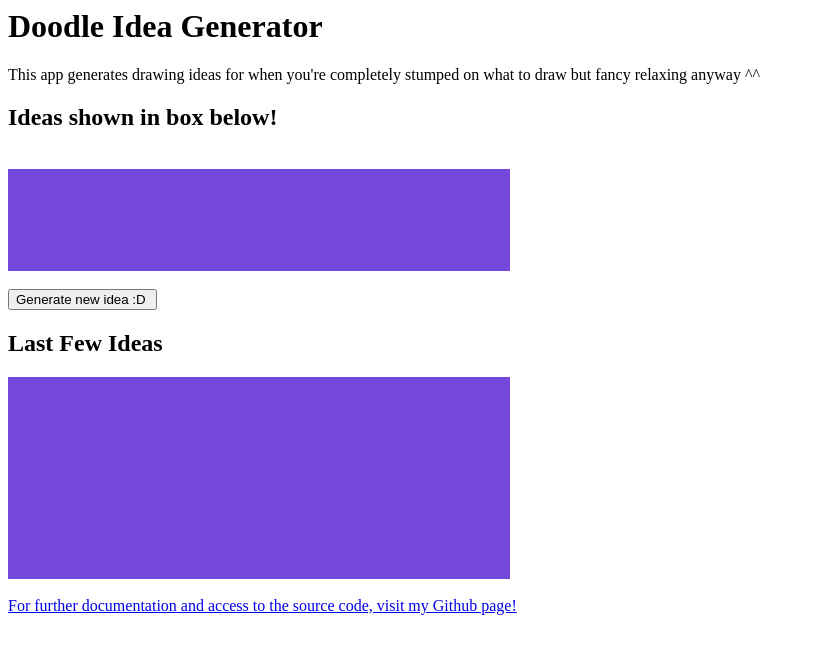
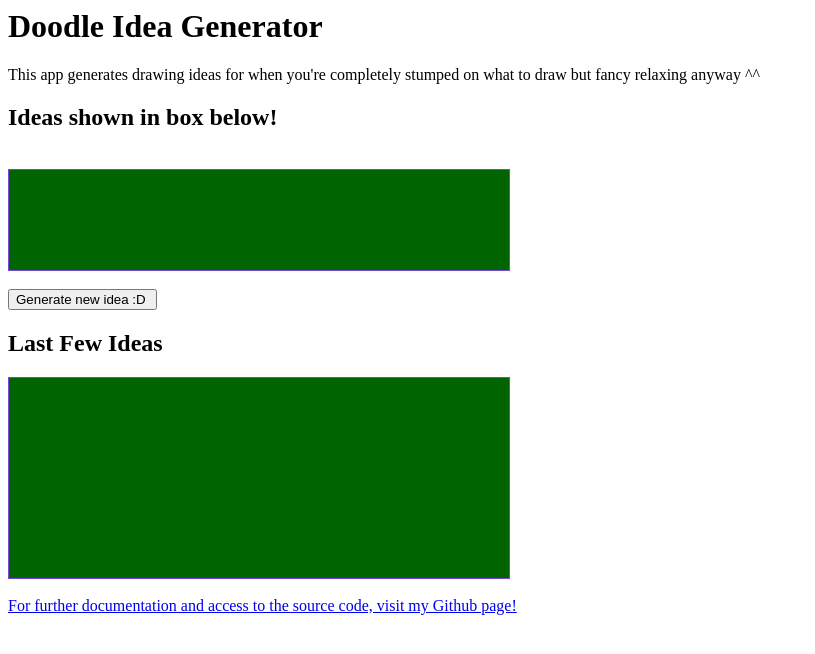
Before and after one commit to hjt523/QA_practical_devops_project, a Flask app: page / in a window 1280 px wide. Shown: the top 654 px of the page, without its empty margins (0-815 px from the left). Run offline with Flask 2, Linux system fonts and the light colour scheme; data comes from the database, SQL or seed files in the repository; data that the repository does not hold is empty.

Commit message:
Update main.html

```diff
--- a/service1/templates/main.html
+++ b/service1/templates/main.html
@@ -10,7 +10,7 @@
    <h2> Ideas shown in box below! </h2>
 
 <br>
-<div style="width:500px;height:100px;border:1px solid rgb(116, 72, 219); background-color: rgb(116, 72, 219)">
+<div style="width:500px;height:100px;border:1px solid rgb(116, 72, 219); background-color: rgb(0,100,0)">
     <p style="color:ivory">
         {{doodle}}
     </p>
@@ -24,7 +24,7 @@
 </form>
 
 <h2> Last Few Ideas </h2>
-<div style="width:500px;height:200px;border:1px solid rgb(116, 72, 219); background-color: rgb(116, 72, 219)">
+<div style="width:500px;height:200px;border:1px solid rgb(116, 72, 219); background-color: rgb(0,100,0)">
     <p>
         {% for prior in doodlesprior %}
            <p style="color:ivory">{{ prior.doodle }}</p>
```
